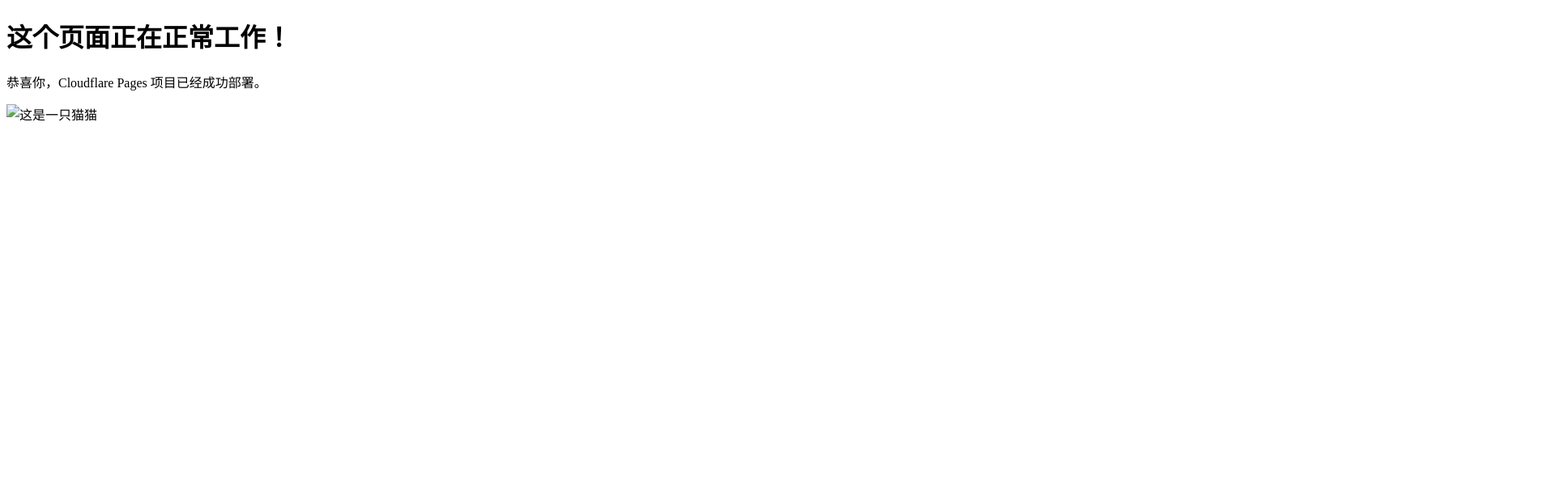
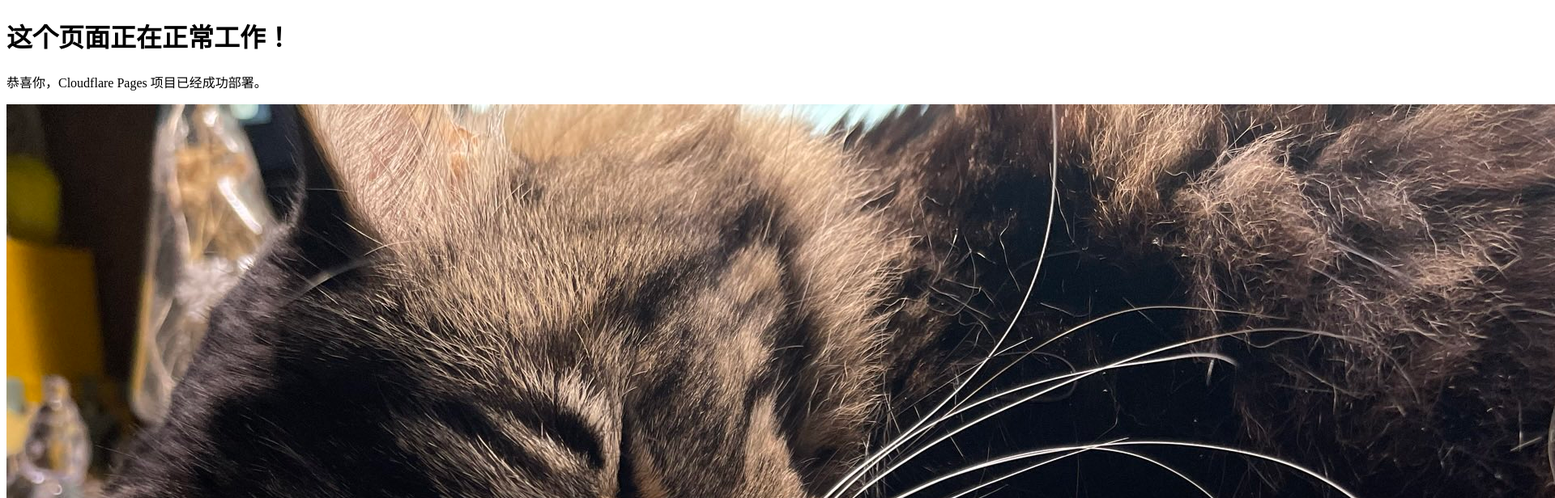
Before and after one commit to wolf8334/wechat-notifier, a plain HTML site: page index.html in a window 1280 px wide. Shown: the top 616 px of the page at 81% size, 1920 px wide, since content can reach past the window. Drawn offline with Linux system fonts and the light colour scheme.

Commit message:
correct typo
correct typo

```diff
--- a/index.html
+++ b/index.html
@@ -6,6 +6,6 @@
 <body>
 <h1>这个页面正在正常工作！</h1>
 <p>恭喜你，Cloudflare Pages 项目已经成功部署。</p>
-<img src="GEiQUkwbUAACN57.jpg.jpg" alt="这是一只猫猫">
+<img src="GEiQUkwbUAACN57.jpg" alt="这是一只猫猫">
 </body>
 </html>
```
